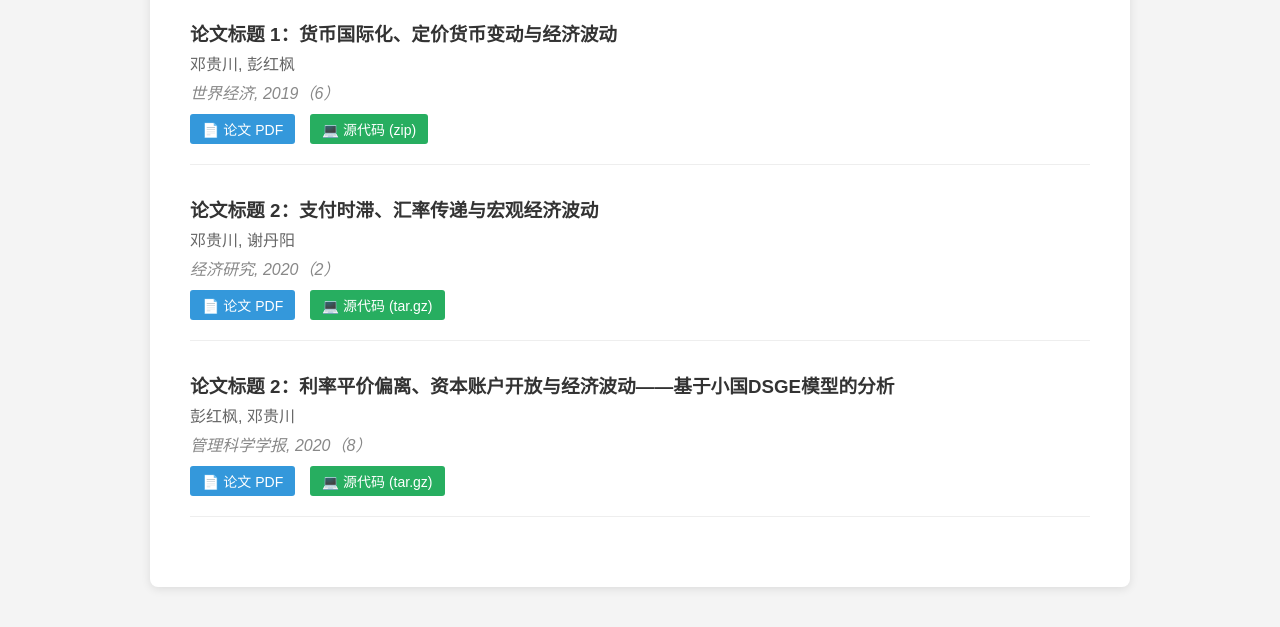
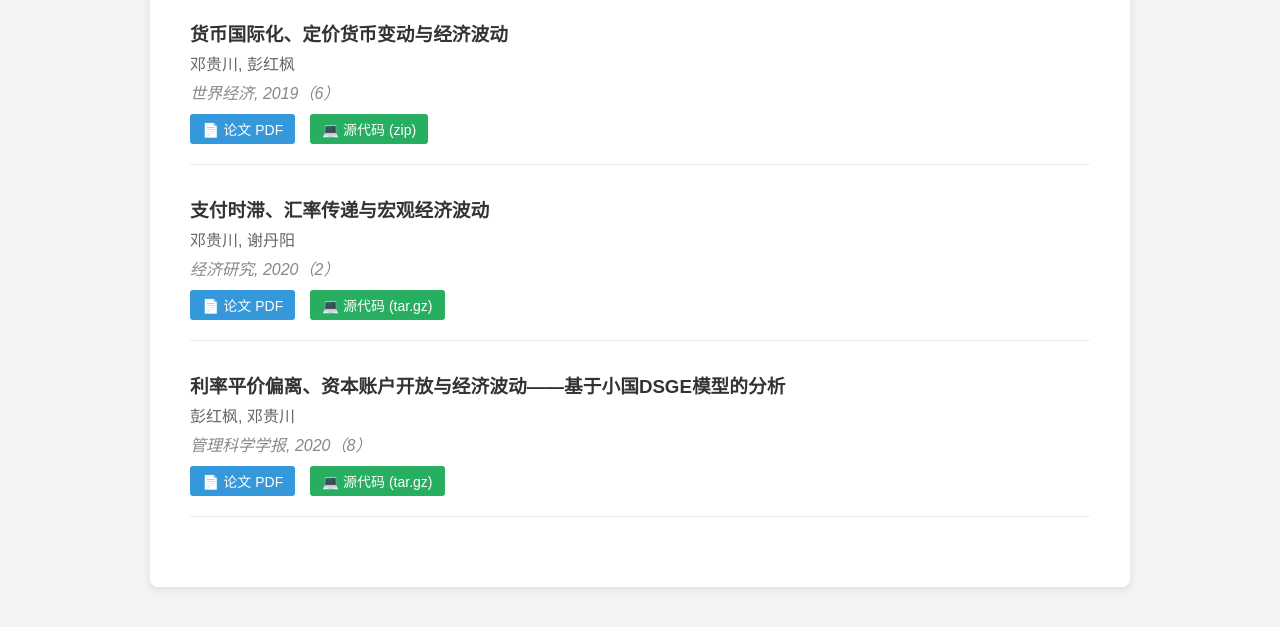
Before and after one commit to Denggc1204/DengGC_homepage, a plain HTML site: page publications.html in a window 1280 px wide. Shown: the part 216-843 px from the top of the page. Drawn offline with Linux system fonts and the light colour scheme.

Commit message:
Update publications.html

```diff
--- a/publications.html
+++ b/publications.html
@@ -31,7 +31,7 @@
         <h1>学术成果</h1>
 
         <div class="paper">
-            <h3>论文标题 1：货币国际化、定价货币变动与经济波动</h3>
+            <h3> 货币国际化、定价货币变动与经济波动</h3>
             <div class="authors">邓贵川, 彭红枫</div>
             <div class="venue">世界经济, 2019（6）</div>
             <a href="files/pdf/Deng_and_Peng_2019.pdf" target="_blank">📄 论文 PDF</a>
@@ -39,7 +39,7 @@
         </div>
 
         <div class="paper">
-            <h3>论文标题 2：支付时滞、汇率传递与宏观经济波动</h3>
+            <h3> 支付时滞、汇率传递与宏观经济波动</h3>
             <div class="authors">邓贵川, 谢丹阳</div>
             <div class="venue">经济研究, 2020（2）</div>
             <a href="files/pdf/Deng_and_Xie_2020.pdf" target="_blank">📄 论文 PDF</a>
@@ -47,7 +47,7 @@
         </div>
 
         <div class="paper">
-            <h3>论文标题 2：利率平价偏离、资本账户开放与经济波动——基于小国DSGE模型的分析</h3>
+            <h3> 利率平价偏离、资本账户开放与经济波动——基于小国DSGE模型的分析</h3>
             <div class="authors">彭红枫, 邓贵川</div>
             <div class="venue">管理科学学报, 2020（8）</div>
             <a href="files/pdf/Peng_and_Deng_2020.pdf" target="_blank">📄 论文 PDF</a>
```
